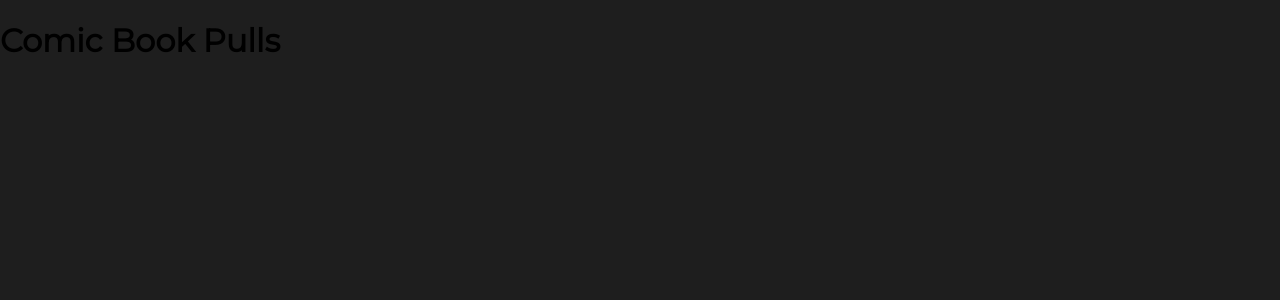
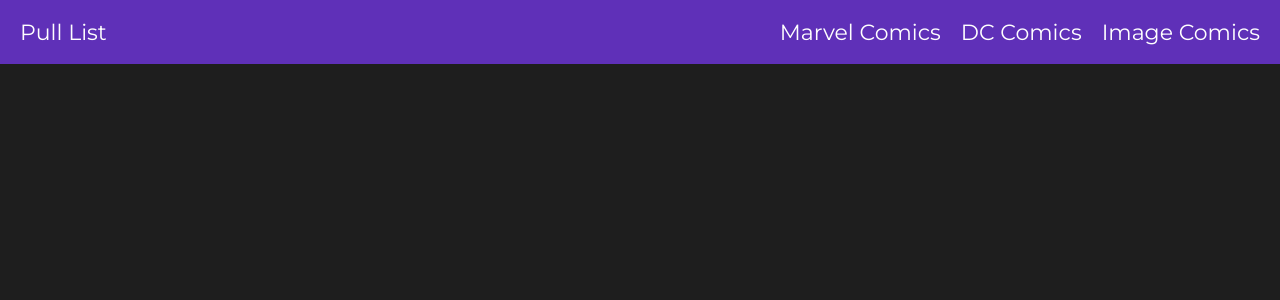
Before and after one commit to LopezChris616/comic-book-pull-list, a React (Create React App) app: page /addComic in a window 1280 px wide. Shown: the top 300 px of the page. Built offline with nearby package versions, Linux system fonts and the light colour scheme.

Commit message:
Add navbar with styling

```diff
--- a/src/components/Navbar.js
+++ b/src/components/Navbar.js
@@ -1,9 +1,18 @@
 import React from "react";
-// import { NavLink } from "react-router-dom";
+import { NavLink } from "react-router-dom";
 
 function Navbar() {
     return (
-        <h1>navbar</h1>
+        <div className="navbar">
+          <div className="nav-home">
+            <NavLink exact to="/">Pull List</NavLink>
+          </div>
+          <div class="nav-links">
+            <NavLink to="/marvel">Marvel Comics</NavLink>
+            <NavLink to="/dc">DC Comics</NavLink>
+            <NavLink to="/image">Image Comics</NavLink>
+          </div>
+        </div>
       );
     // return (
     //     <Box sx={{ flexGrow: 1 }}>
--- a/src/components/NewComicBook.js
+++ b/src/components/NewComicBook.js
@@ -1,9 +1,12 @@
 import React, { useState } from "react";
+import Navbar from "./Navbar";
 
 function NewComicBook() {
 
     return (
-        <h1>Comic Book Pulls</h1>
+        <>
+            <Navbar />
+        </>
     )
 
     // return (
--- a/src/index.css
+++ b/src/index.css
@@ -1,9 +1,6 @@
 @import url('https://fonts.googleapis.com/css2?family=Montserrat:wght@100;200;300;400&display=swap');
 
 body {
-  /* display: flex;
-  justify-content: center;
-  align-items: center; */
   margin: 0;
   box-sizing: border-box;
   font-family: -apple-system, BlinkMacSystemFont, 'Segoe UI', 'Roboto', 'Oxygen',
@@ -24,6 +21,32 @@ code {
     monospace;
 }
 
+.navbar {
+  display: flex;
+  justify-content: space-between;
+  align-items: center;
+  background-color: #5f30b8;
+  height: 8vh;
+}
+
+.navbar a {
+  color: white;
+  text-decoration: none;
+  font-size: 22px;
+}
+
+.nav-home a {
+  margin-left: 20px;
+}
+
+.nav-links a {
+  margin-right: 20px;
+}
+
+.nav-links a:hover {
+  text-decoration: underline;
+}
+
 .home-page {
   display: flex;
   flex-direction: column;
@@ -40,7 +63,7 @@ code {
 .home-page a {
   border: 2px solid #5f30b8;
   background-color: #5f30b8;
-  border-radius: 5%;
+  border-radius: 4%;
   margin-top: 10px;
   padding: 8px;
   text-decoration: none;
```
